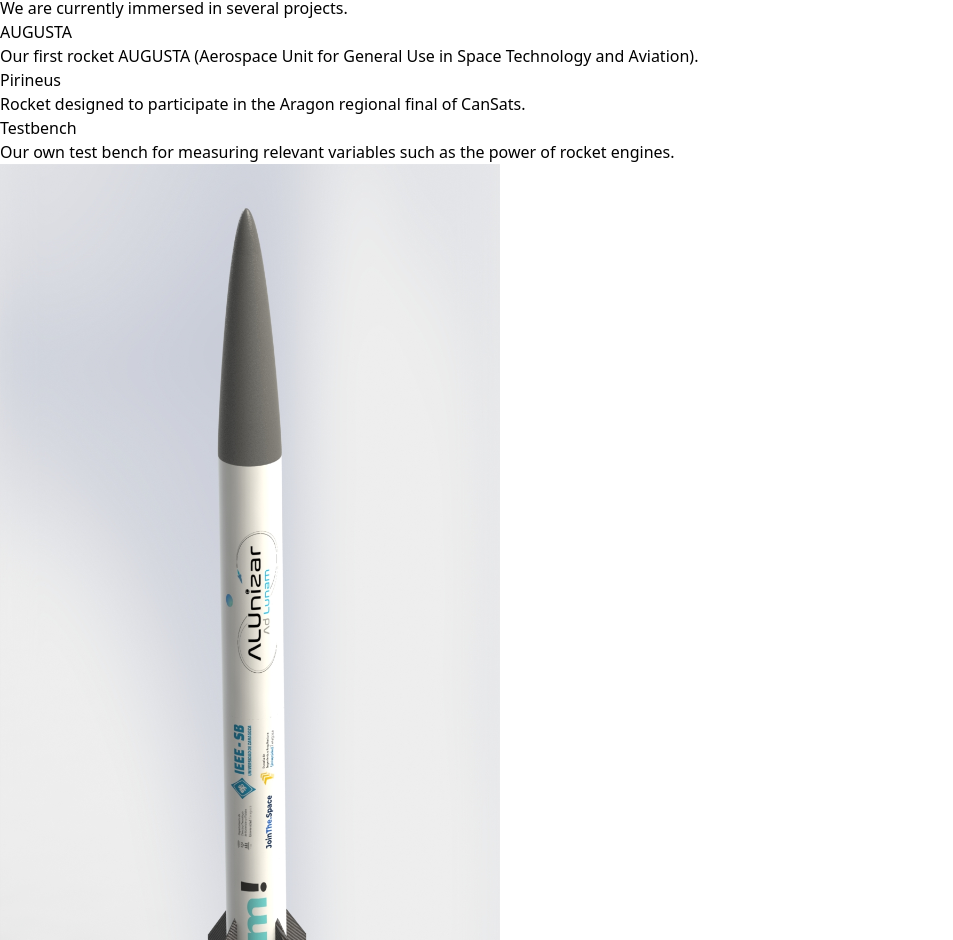
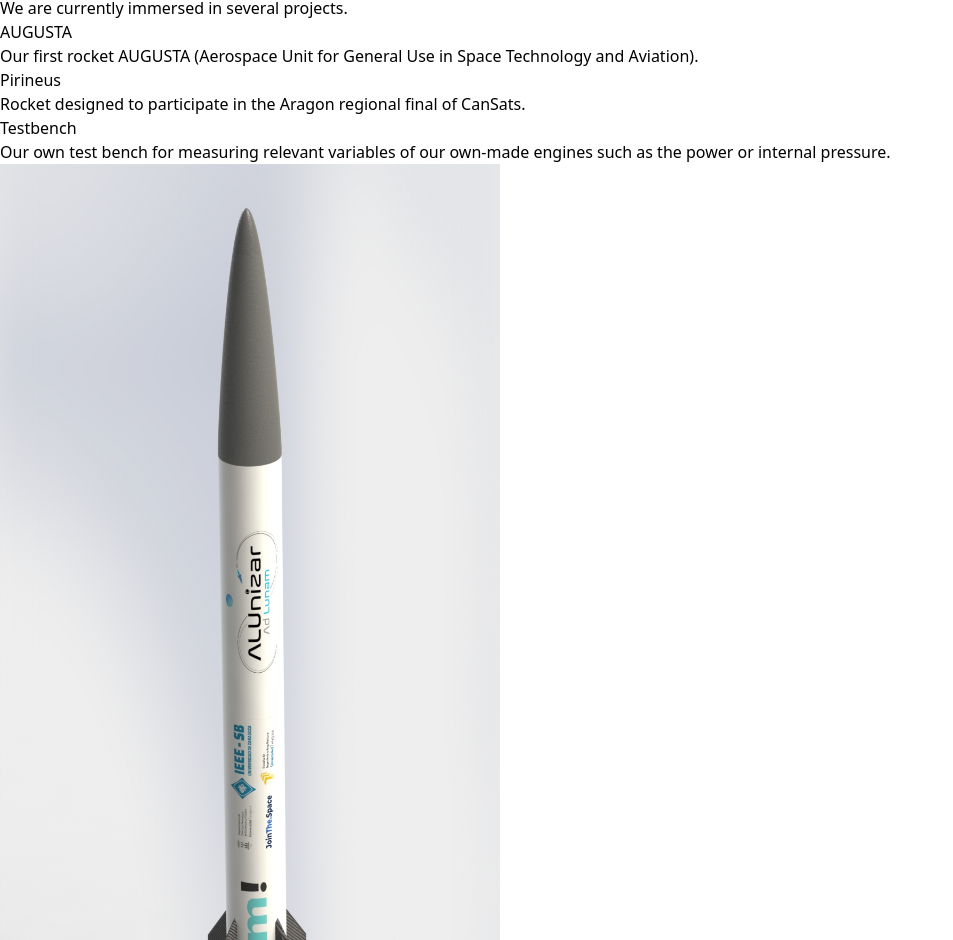
Before and after one commit to AdLunamUnizar/website_old, a React (Vite) app: page / in a window 1280 px wide. Shown: the part 1693-2633 px from the top of the page, without its empty margins (0-953 px from the left). Built offline with nearby package versions, Linux system fonts and the light colour scheme.

Commit message:
Update Features.jsx

```diff
--- a/src/partials/Features.jsx
+++ b/src/partials/Features.jsx
@@ -88,7 +88,7 @@
                 >
                   <div>
                     <div className="font-bold leading-snug tracking-tight mb-1">Testbench</div>
-                    <div className="text-gray-600">Our own test bench for measuring relevant variables such as the power of rocket engines.</div>
+                    <div className="text-gray-600">Our own test bench for measuring relevant variables of our own-made engines such as the power or internal pressure.</div>
                   </div>
                   {/*<div className="flex justify-center items-center w-8 h-8 bg-white rounded-full shadow flex-shrink-0 ml-3">
                     <svg className="w-3 h-3 fill-current" viewBox="0 0 12 12" xmlns="http://www.w3.org/2000/svg">
```
